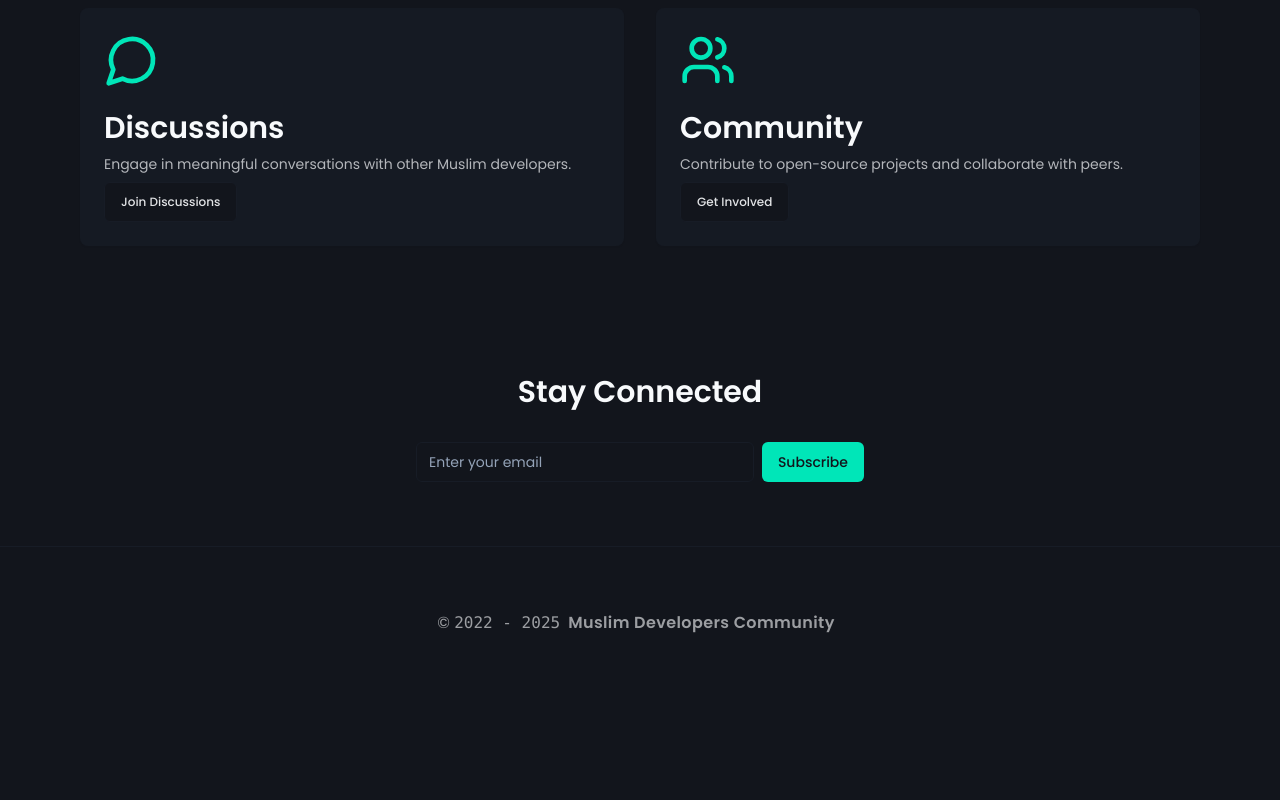
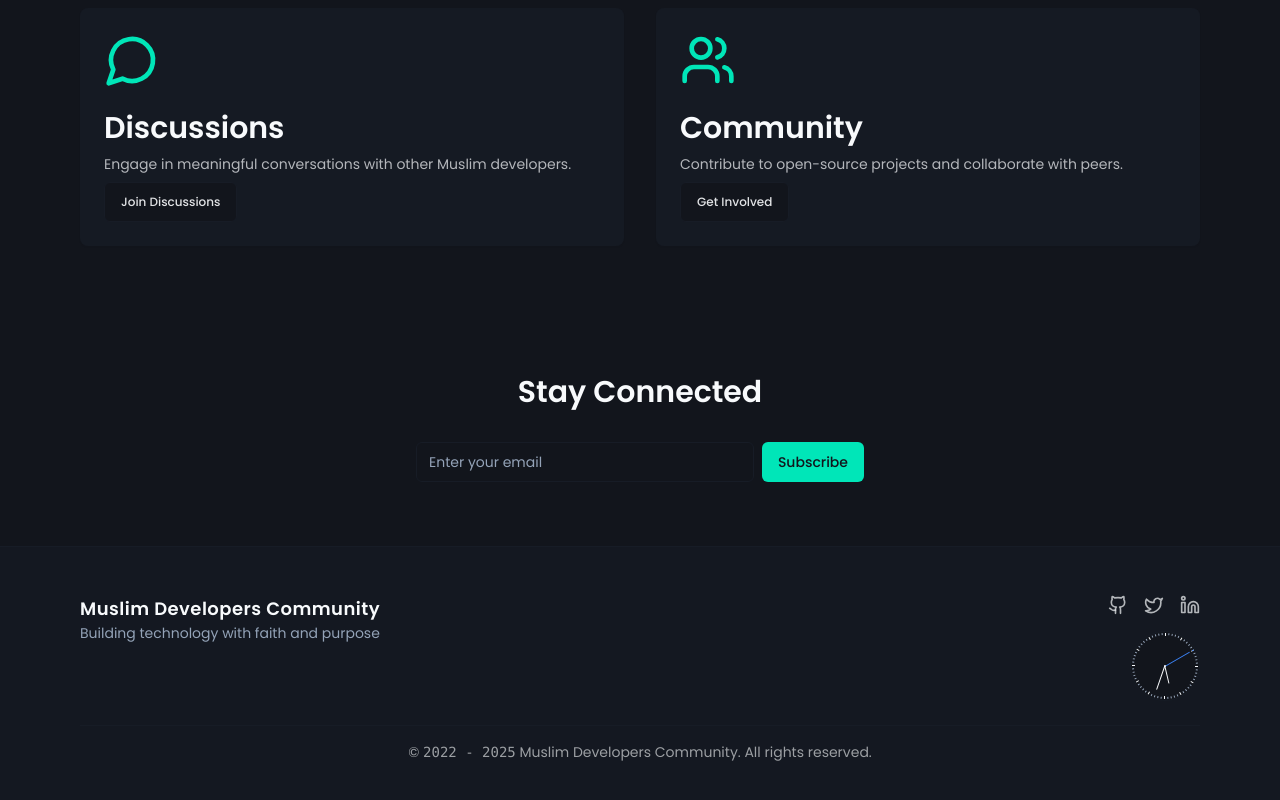
Before and after one commit to Nusab19/muslimDevCommunity.github.io, a Next.js app: page / in a window 1280 px wide. Shown: the part 1061-1861 px from the top of the page. Before the commit the page ends 1760 px from the top, so only its background shows below. Built offline with nearby package versions, Linux system fonts and the light colour scheme.

Commit message:
animated clock component

```diff
--- a/src/components/Footer.tsx
+++ b/src/components/Footer.tsx
@@ -1,15 +1,69 @@
-import React from "react";
 import MaxWidthWrapper from "./MaxWidthWrapper";
+import { Github, Twitter, Linkedin} from "lucide-react";
+import Link from "next/link";
+import Clock from "./sub/Clock";
 
 const Footer = () => {
   return (
-    <footer className="border-t border-secondary py-8">
-      <MaxWidthWrapper className="px-4 py-8 flex justify-center items-center">
-        <div className="text-foreground/60">
-          &copy; <code>2022 - {new Date().getFullYear()}</code>
-          <span className="font-semibold mx-2 tracking-wide">
-            Muslim Developers Community
-          </span>
+    <footer className="border-t border-secondary bg-secondary/50 py-8">
+      <MaxWidthWrapper className="px-4 py-4">
+        <div className="grid grid-cols-1 gap-6 md:grid-cols-2">
+          {/* Left column */}
+          <div className="flex flex-col items-center md:items-start">
+            <span className="text-lg font-semibold tracking-wide">
+              Muslim Developers Community
+            </span>
+
+            <p className="text-center text-sm text-muted-foreground md:text-left">
+              Building technology with faith and purpose
+            </p>
+          </div>
+
+          {/* Right column */}
+          <div className="flex flex-col items-center md:items-end">
+            <div className="mb-4 flex space-x-4">
+              <Link
+                href="https://github.com"
+                className="text-foreground/70 transition-colors hover:text-primary"
+                aria-label="GitHub"
+              >
+                <Github className="h-5 w-5" />
+              </Link>
+              <Link
+                href="https://twitter.com"
+                className="text-foreground/70 transition-colors hover:text-primary"
+                aria-label="Twitter"
+              >
+                <Twitter className="h-5 w-5" />
+              </Link>
+              <Link
+                href="https://linkedin.com"
+                className="text-foreground/70 transition-colors hover:text-primary"
+                aria-label="LinkedIn"
+              >
+                <Linkedin className="h-5 w-5" />
+              </Link>
+            </div>
+            {/* <div className="flex items-center text-sm text-muted-foreground">
+              <Code className="mr-2 h-4 w-4" />
+              <Link
+                href="/projects"
+                className="transition-colors hover:text-primary"
+              >
+                Our Projects
+              </Link>
+            </div> */}
+            <Clock size={70}/>
+          </div>
+        </div>
+
+        {/* Bottom copyright */}
+        <div className="mt-6 border-t border-secondary pt-4 text-center text-sm text-foreground/60">
+          &copy;{" "}
+          <code>
+            {2022} - {new Date().getFullYear()}
+          </code>{" "}
+          Muslim Developers Community. All rights reserved.
         </div>
       </MaxWidthWrapper>
     </footer>
--- /dev/null
+++ b/src/components/sub/Clock.tsx
@@ -0,0 +1,192 @@
+"use client";
+
+/**
+ * @file Clock.tsx
+ * @author Nusab Taha
+ * @email nusabtaha33@gmail.com
+ * @description A responsive analog clock component.
+ */
+
+import { useEffect, useState } from "react";
+import { cn } from "@/lib/utils";
+import ResponsiveTooltip from "../ui/ResponsiveTooltip";
+
+interface ClockProps {
+  size?: number;
+  className?: string;
+}
+
+export default function Clock({ size = 200, className }: ClockProps) {
+  // Use null as initial state to detect if we're in server or client
+  const [time, setTime] = useState<Date | null>(null);
+
+  // Clock timer effect
+  useEffect(() => {
+    // Set initial time only on client
+    setTime(new Date());
+
+    const interval = setInterval(() => {
+      setTime(new Date());
+    }, 1000);
+
+    return () => clearInterval(interval);
+  }, []);
+
+  // If no time is set yet (server-side), use a fixed time to avoid hydration mismatch
+  const currentTime = time || new Date(2023, 0, 1, 0, 0, 0);
+
+  // Calculate rotation angles
+  const seconds = currentTime.getSeconds();
+  const secondsRatio = seconds / 60;
+  const minutesRatio = (secondsRatio + currentTime.getMinutes()) / 60;
+  const hoursRatio = (minutesRatio + currentTime.getHours()) / 12;
+
+  // Convert ratios to degrees - ensure same precision on server and client
+  const secondsDegrees = Math.round(secondsRatio * 360);
+  const minutesDegrees = Math.round(minutesRatio * 360 * 10) / 10;
+  const hoursDegrees = Math.round(hoursRatio * 360 * 10) / 10;
+
+  // Format time for display
+  const formattedTime = currentTime.toLocaleTimeString();
+
+  // Calculate sizes with exact precision to avoid hydration mismatches
+  const hourHeight = Math.round(size * 0.25 * 10) / 10;
+  const hourWidth = Math.round(size * 0.02 * 10) / 10;
+  const minuteHeight = Math.round(size * 0.35 * 10) / 10;
+  const minuteWidth = Math.round(size * 0.015 * 10) / 10;
+  const secondHeight = Math.round(size * 0.4 * 10) / 10;
+  const secondWidth = Math.round(size * 0.01 * 10) / 10;
+  const centerSize = Math.round(size * 0.04 * 10) / 10;
+
+  const ClockFace = (
+    <div
+      className={cn(
+        "relative rounded-full border border-border bg-background",
+        className,
+      )}
+      style={{
+        width: `${size}px`,
+        height: `${size}px`,
+      }}
+    >
+      {/* Hour markers */}
+      {[...Array(12)].map((_, i) => (
+        <div
+          key={`hour-${i}`}
+          className="absolute inset-0 flex items-start justify-center"
+          style={{ transform: `rotate(${i * 30}deg)` }}
+        >
+          <div
+            className="bg-foreground"
+            style={{
+              height: `${Math.round(size * 0.04 * 10) / 10}px`,
+              marginTop: `${Math.round(size * 0.02 * 10) / 10}px`,
+              width: `${Math.round(size * 0.01 * 10) / 10}px`,
+            }}
+          />
+        </div>
+      ))}
+
+      {/* Minute markers */}
+      {[...Array(60)].map((_, i) => {
+        if (i % 5 === 0) return null; // Skip hour positions
+
+        return (
+          <div
+            key={`minute-${i}`}
+            className="absolute inset-0 flex items-start justify-center"
+            style={{ transform: `rotate(${i * 6}deg)` }}
+          >
+            <div
+              className="bg-muted-foreground"
+              style={{
+                height: `${Math.round(size * 0.02 * 10) / 10}px`,
+                marginTop: `${Math.round(size * 0.02 * 10) / 10}px`,
+                width: `${Math.round(size * 0.005 * 10) / 10}px`,
+              }}
+            />
+          </div>
+        );
+      })}
+
+      {/* Current second indicator */}
+      <div
+        className="absolute inset-0 flex items-start justify-center"
+        style={{ transform: `rotate(${seconds * 6}deg)` }}
+      >
+        <div
+          className="bg-blue-500"
+          style={{
+            height: `${Math.round(size * 0.02 * 10) / 10}px`,
+            marginTop: `${Math.round(size * 0.02 * 10) / 10}px`,
+            width: `${Math.round(size * 0.005 * 10) / 10}px`,
+          }}
+        />
+      </div>
+
+      {/* Clock center */}
+      <div
+        className="absolute z-10 rounded-full bg-foreground"
+        style={{
+          width: `${centerSize}px`,
+          height: `${centerSize}px`,
+          top: `calc(50% - ${centerSize / 2}px)`,
+          left: `calc(50% - ${centerSize / 2}px)`,
+        }}
+      />
+
+      {/* Hour hand */}
+      <div
+        className="absolute left-1/2 top-1/2 z-[1] origin-bottom rounded-full bg-foreground"
+        style={{
+          height: `${hourHeight}px`,
+          width: `${hourWidth}px`,
+          marginLeft: `${-hourWidth / 2}px`,
+          marginTop: `${-hourHeight}px`,
+          transformOrigin: `50% ${hourHeight}px`,
+          transform: `rotate(${hoursDegrees}deg)`,
+        }}
+      />
+
+      {/* Minute hand */}
+      <div
+        className="absolute left-1/2 top-1/2 z-[2] origin-bottom rounded-full bg-foreground"
+        style={{
+          height: `${minuteHeight}px`,
+          width: `${minuteWidth}px`,
+          marginLeft: `${-minuteWidth / 2}px`,
+          marginTop: `${-minuteHeight}px`,
+          transformOrigin: `50% ${minuteHeight}px`,
+          transform: `rotate(${minutesDegrees}deg)`,
+        }}
+      />
+
+      {/* Second hand */}
+      <div
+        className="absolute left-1/2 top-1/2 z-[3] origin-bottom rounded-full bg-blue-500"
+        style={{
+          height: `${secondHeight}px`,
+          width: `${secondWidth}px`,
+          marginLeft: `${-secondWidth / 2}px`,
+          marginTop: `${-secondHeight}px`,
+          transformOrigin: `50% ${secondHeight}px`,
+          transform: `rotate(${secondsDegrees}deg)`,
+        }}
+      />
+    </div>
+  );
+
+  // Only apply the tooltip on the client side
+  if (!time) {
+    return ClockFace;
+  }
+
+  return (
+    <ResponsiveTooltip
+      content={<p className="text-center font-medium">{formattedTime}</p>}
+      className="w-fit py-2"
+    >
+      {ClockFace}
+    </ResponsiveTooltip>
+  );
+}
--- /dev/null
+++ b/src/components/ui/ResponsiveTooltip.tsx
@@ -0,0 +1,61 @@
+"use client";
+import {
+  Tooltip,
+  TooltipContent,
+  TooltipProvider,
+  TooltipTrigger,
+} from "@/components/ui/tooltip";
+import {
+  Popover,
+  PopoverContent,
+  PopoverTrigger,
+} from "@/components/ui/popover";
+import { cn } from "@/lib/utils";
+
+export default function ResponsiveTooltip({
+  children,
+  content,
+  className,
+  innerClassName,
+  delayDuration = 100,
+  title,
+  ...props // Collect other props
+}: {
+  children: React.ReactNode;
+  content: React.ReactNode | string;
+  className?: string;
+  innerClassName?: string;
+  delayDuration?: number;
+  title?: string;
+  [key: string]: unknown;
+}) {
+  return (
+    <>
+      <TooltipProvider>
+        <Tooltip delayDuration={delayDuration}>
+          <TooltipTrigger
+            className={cn("hidden md:block", innerClassName)}
+            {...props}
+          >
+            {children}
+          </TooltipTrigger>
+          <TooltipContent className={className}>{content}</TooltipContent>
+        </Tooltip>
+      </TooltipProvider>
+
+      {/* Popover for Mobile Phones */}
+      <Popover>
+        <PopoverTrigger
+          className={cn("text-primary md:hidden", innerClassName)}
+          title={title}
+          {...props}
+        >
+          {children}
+        </PopoverTrigger>
+        <PopoverContent className={cn("mx-auto font-bold", className)}>
+          {content}
+        </PopoverContent>
+      </Popover>
+    </>
+  );
+}
--- a/src/lib/config.ts
+++ b/src/lib/config.ts
@@ -3,3 +3,4 @@ export const GithubRepoLink =
 export const GithubOrgLink = "https://github.com/muslimDevCommunity";
 export const TelegramChannelLink = "https://t.me/MuslimDevCommunity";
 export const TelegramGroupLink = "https://t.me/MuslimDevCommunity";
+export const LinkedinProfile = "https://www.linkedin.com/in/muslim-developers-community-972407236/"
```
Also changed, not shown: 2 other files (tests, documents, lock files or other folders).
